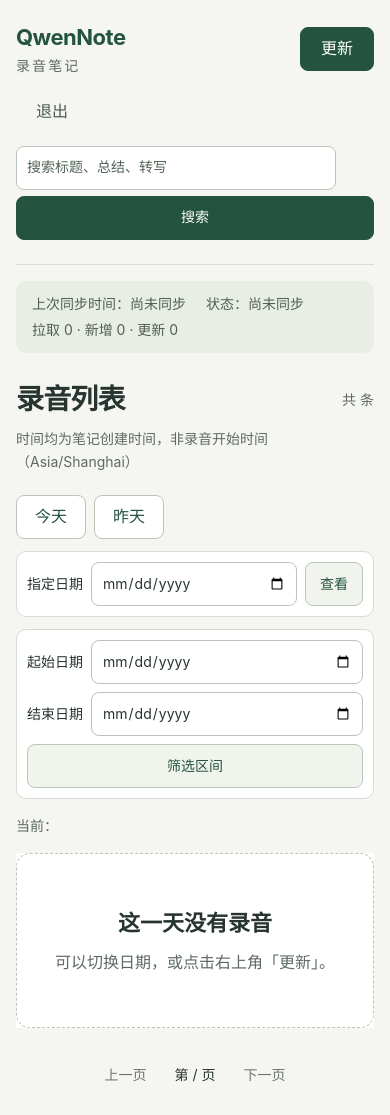
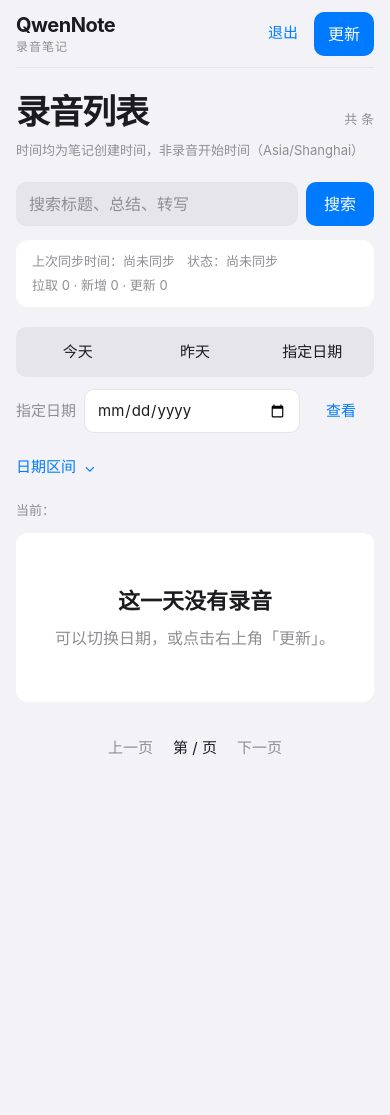
Before and after one commit to xumingkai989-hub/qwennote-admin, a Python web app: template app/templates/home.html in a window 390 px wide. After the commit the page ends 755 px from the top, so only its background shows below. Run offline with Jinja, Linux system fonts and the light colour scheme; the template is opened without the code that fills it, so the values that code supplies are empty.

Commit message:
feat(ui): Apple 风格重做列表并显示完整录音时间

```diff
--- a/app/static/app.css
+++ b/app/static/app.css
@@ -1,129 +1,187 @@
-:root { color-scheme: light; font: 16px/1.6 -apple-system, BlinkMacSystemFont, "Segoe UI", "PingFang SC", sans-serif; color: #27342f; background: #f5f6f2; }
+:root {
+  color-scheme: light dark;
+  font: 16px/1.5 -apple-system, BlinkMacSystemFont, "SF Pro Text", "PingFang SC", "Helvetica Neue", Arial, sans-serif;
+  --background: #F2F2F7;
+  --surface: #FFFFFF;
+  --text: #1C1C1E;
+  --secondary: #8E8E93;
+  --separator: #E5E5EA;
+  --accent: #007AFF;
+  --success: #34C759;
+  --warning: #FF9500;
+  --danger: #FF3B30;
+  --control: #E5E5EA;
+  --hover: #F2F2F7;
+  --success-bg: #E6F8EB;
+  --success-text: #217A38;
+  --info-bg: #E5F1FF;
+  --warning-bg: #FFF2DF;
+  --warning-text: #945500;
+  --neutral-bg: #F2F2F7;
+  --neutral-text: #636366;
+  --mark: #FFF0B3;
+  color: var(--text);
+  background: var(--background);
+}
+@media (prefers-color-scheme: dark) {
+  :root {
+    --background: #000000;
+    --surface: #1C1C1E;
+    --text: #F2F2F7;
+    --secondary: #98989D;
+    --separator: #38383A;
+    --accent: #0A84FF;
+    --success: #30D158;
+    --warning: #FF9F0A;
+    --danger: #FF453A;
+    --control: #2C2C2E;
+    --hover: #2C2C2E;
+    --success-bg: #163620;
+    --success-text: #30D158;
+    --info-bg: #102C49;
+    --warning-bg: #3D2C12;
+    --warning-text: #FF9F0A;
+    --neutral-bg: #2C2C2E;
+    --neutral-text: #AEAEB2;
+    --mark: #665000;
+  }
+}
 * { box-sizing: border-box; }
 body { margin: 0; }
-main { max-width: 1080px; margin: auto; padding: 32px 28px; }
-a { color: #24533f; text-decoration: none; }
+main { max-width: 1120px; margin: auto; padding: 0 16px 40px; }
+a { color: var(--accent); text-decoration: none; }
 a:hover { text-decoration: underline; }
-button, input { font: inherit; min-height: 44px; border-radius: 8px; }
-button { padding: 8px 20px; border: 1px solid #24533f; background: #24533f; color: white; cursor: pointer; }
-button:hover { background: #193f2e; }
-button:disabled { opacity: .6; cursor: wait; }
-input { min-width: 0; max-width: 100%; padding: 8px 10px; border: 1px solid #bac5bc; background: white; color: inherit; }
-input:disabled { background: #ecefe9; color: #526256; opacity: 1; }
-input::placeholder { color: #526256; opacity: 1; }
-:focus-visible { outline: 3px solid #bc7918; outline-offset: 3px; }
-.topbar { display: grid; grid-template-columns: 1fr auto auto; align-items: center; gap: 16px; padding-bottom: 24px; border-bottom: 1px solid #d6ddd2; }
-.brand { font-size: 24px; font-weight: 750; letter-spacing: -.5px; }
-.brand span { display: block; color: #5e6a62; font-size: 14px; font-weight: 400; letter-spacing: .15em; }
-.account { display: flex; align-items: center; gap: 12px; min-width: 0; overflow-wrap: anywhere; }
-.text-button { color: #485c50; background: transparent; border: 0; padding: 8px; }
-.text-button:hover { background: #e4e9e0; }
-.search-form { grid-column: 1 / -1; display: flex; align-items: center; gap: 16px; color: #5e6a62; font-size: 14px; }
-.search-form input[type="search"] { flex: 1; width: 320px; }
-.sync-panel { display: flex; flex-wrap: wrap; gap: 4px 20px; margin: 20px 0 28px; padding: 12px 16px; border-radius: 10px; background: #e9eee5; color: #4f6053; font-size: 14px; }
+button, input, textarea { font: inherit; }
+button, input { min-height: 44px; border-radius: 10px; }
+button { min-width: 44px; padding: 8px 18px; border: 0; background: var(--accent); color: #FFFFFF; cursor: pointer; }
+button:hover { opacity: .85; }
+button:disabled { opacity: .5; cursor: wait; }
+input, textarea { min-width: 0; max-width: 100%; padding: 8px 12px; border: 1px solid var(--separator); background: var(--surface); color: var(--text); }
+input:disabled { color: var(--secondary); opacity: 1; }
+input::placeholder { color: var(--secondary); opacity: 1; }
+:focus-visible { outline: 2px solid var(--accent); outline-offset: 2px; }
+.topbar { position: sticky; top: 0; z-index: 3; display: grid; grid-template-columns: minmax(0, 1fr) auto auto; align-items: center; gap: 16px; min-height: 76px; border-bottom: 1px solid var(--separator); background: var(--background); }
+.brand { width: fit-content; min-height: 44px; display: flex; flex-direction: column; justify-content: center; font-size: 20px; line-height: 1.2; font-weight: 700; letter-spacing: -.5px; color: var(--text); }
+.brand span { margin-top: 3px; color: var(--secondary); font-size: 12px; font-weight: 400; letter-spacing: .08em; }
+.account { display: flex; align-items: center; gap: 12px; min-width: 0; font-size: 15px; }
+.account > span { overflow: hidden; text-overflow: ellipsis; white-space: nowrap; max-width: 180px; color: var(--secondary); }
+.text-button, .secondary { color: var(--accent); background: transparent; }
+.text-button { padding: 8px; }
+.text-button:hover, .secondary:hover { background: var(--hover); opacity: 1; }
+.list-heading { display: flex; justify-content: space-between; align-items: baseline; gap: 12px; padding-top: 26px; }
+h1 { margin: 0; font-size: 34px; line-height: 1.2; font-weight: 700; letter-spacing: -.03em; }
+.list-heading h1, .empty-state h2 { overflow-wrap: anywhere; min-width: 0; }
+.list-heading > span { flex-shrink: 0; }
+.list-heading > span, .time-note, .selected-period { color: var(--secondary); font-size: 13px; }
+.time-note { margin: 8px 0 22px; }
+.search-form { display: flex; gap: 10px; }
+.search-form input[type="search"] { flex: 1; width: 100%; background: var(--control); border-color: transparent; }
+.sync-panel { display: flex; flex-wrap: wrap; gap: 4px 20px; margin: 14px 0 24px; padding: 12px 16px; border-radius: 12px; background: var(--surface); color: var(--secondary); font-size: 13px; }
 .sync-panel p { margin: 0; overflow-wrap: anywhere; }
-#sync-error { flex-basis: 100%; white-space: pre-wrap; color: #963c2d; }
+#sync-error { flex-basis: 100%; white-space: pre-wrap; color: var(--danger); }
 #sync-error:empty { display: none; }
-.list-heading { display: flex; justify-content: space-between; align-items: center; gap: 12px; }
-h1 { margin: 0; font-size: 28px; letter-spacing: -.03em; }
-.list-heading span, .time-note, .selected-period { color: #5e6a62; font-size: 14px; }
-.time-note { margin: 6px 0 22px; }
-.filters { display: flex; flex-wrap: wrap; gap: 12px; align-items: center; }
-.quick-filters { display: flex; gap: 8px; }
-.filter-link { display: inline-flex; align-items: center; min-height: 44px; padding: 8px 18px; border: 1px solid #bac5bc; border-radius: 8px; background: white; }
-.filter-link[aria-current] { background: #24533f; border-color: #24533f; color: white; }
-.date-filter { display: flex; flex-wrap: wrap; align-items: center; gap: 8px; padding: 10px; border: 1px solid #d6ddd2; border-radius: 10px; background: #fff; font-size: 14px; }
-.date-filter[aria-current] { border: 2px solid #24533f; background: #eef5e9; }
-.secondary { background: #f1f4ed; color: #24533f; border-color: #bac5bc; padding: 8px 14px; }
-.secondary:hover { background: #e2ebdb; }
-.selected-period { margin: 16px 0; }
-.recording-list { background: white; }
-.recording-list-header, .recording-row-link { display: grid; grid-template-columns: 64px minmax(0, 1fr) 72px 88px; column-gap: 16px; align-items: center; height: 44px; padding: 0 12px; border-bottom: 1px solid #dce2d7; }
-.recording-list-header { position: sticky; top: 0; z-index: 1; background: #e9eee5; color: #5e6a62; font-size: 14px; }
-.recording-row { min-width: 0; }
-.recording-row-link { color: inherit; }
-.recording-row-link:hover, .recording-row-link:focus-visible { background: #f1f4ed; text-decoration: none; }
-.recording-time { font-variant-numeric: tabular-nums; white-space: nowrap; color: #5e6a62; font-size: 14px; }
-.recording-title { min-width: 0; overflow: hidden; text-overflow: ellipsis; white-space: nowrap; }
-.recording-details { display: contents; }
-.recording-duration { text-align: right; white-space: nowrap; color: #5e6a62; font-size: 14px; }
+.filters { display: flex; flex-wrap: wrap; gap: 12px 16px; align-items: center; }
+.segmented-control { display: flex; flex: 1 1 320px; padding: 3px; border-radius: 10px; background: var(--control); }
+.filter-link { display: inline-flex; min-width: 44px; min-height: 44px; align-items: center; justify-content: center; padding: 8px 16px; border-radius: 8px; }
+.segmented-control .filter-link { flex: 1; padding: 8px; color: var(--text); font-size: 15px; white-space: nowrap; }
+.segmented-control .filter-link:hover { text-decoration: none; background: var(--hover); }
+.segmented-control .filter-link[aria-current] { background: var(--surface); box-shadow: 0 1px 3px #0000001A; font-weight: 600; }
+.date-filter { display: flex; flex-wrap: wrap; align-items: center; gap: 8px; font-size: 15px; }
+.date-filter label { color: var(--secondary); }
+.date-filter input { scroll-margin-top: 90px; }
+.date-filter[aria-current] input { border-color: var(--accent); }
+.range-options { width: 100%; }
+.range-options summary { display: flex; align-items: center; min-height: 44px; width: fit-content; min-width: 44px; color: var(--accent); cursor: pointer; font-size: 15px; }
+.range-options summary::after { content: '⌄'; margin-left: 8px; }
+.range-options[open] summary::after { content: '⌃'; }
+.range-filter { padding: 12px 16px; background: var(--surface); border-radius: 12px; }
+.selected-period { margin: 12px 0; }
+.inset-grouped { background: var(--surface); border-radius: 12px; }
+.recording-list-header, .recording-row-link { display: grid; grid-template-columns: 112px minmax(0, 1fr) 72px 88px; column-gap: 20px; align-items: center; height: 44px; padding: 0 16px; }
+.recording-list-header { border-bottom: 1px solid var(--separator); color: var(--secondary); font-size: 13px; }
+.recording-row { position: relative; min-width: 0; }
+.recording-row:not(:last-child)::after { content: ''; position: absolute; bottom: 0; left: 16px; right: 0; height: 1px; background: var(--separator); pointer-events: none; }
+.recording-row:last-child { border-radius: 0 0 12px 12px; }
+.recording-row-link { color: inherit; border-radius: inherit; }
+.recording-row-link:hover, .recording-row-link:focus-visible { background: var(--hover); text-decoration: none; }
+.recording-row-link:focus-visible { outline-offset: -2px; }
+.recording-time { font-variant-numeric: tabular-nums; white-space: nowrap; color: var(--secondary); font-size: 15px; }
+.recording-title { min-width: 0; overflow: hidden; text-overflow: ellipsis; white-space: nowrap; font-size: 17px; }
+.recording-details { display: contents; font-size: 15px; }
+.recording-duration { text-align: right; white-space: nowrap; color: var(--secondary); font-size: 15px; }
 .recording-meta-separator { display: none; }
-.recording-status { white-space: nowrap; }
+.recording-status { white-space: nowrap; font-size: 15px; }
+.badge { display: inline-block; padding: 2px 8px; border-radius: 999px; font-size: 12px; line-height: 20px; font-weight: 500; }
+.badge-complete { color: var(--success-text); background: var(--success-bg); }
+.badge-transcript-only { color: var(--accent); background: var(--info-bg); }
+.badge-summary-only { color: var(--warning-text); background: var(--warning-bg); }
+.badge-empty { color: var(--neutral-text); background: var(--neutral-bg); }
+.recording-grid { display: grid; grid-template-columns: repeat(2, minmax(0, 1fr)); gap: 16px; }
+.recording-card { min-width: 0; padding: 24px; background: var(--surface); border-radius: 12px; }
+.recording-card h2 { margin: 16px 0 24px; font-size: 20px; line-height: 1.4; overflow-wrap: anywhere; }
+.recording-card h2 a { color: var(--text); }
+.card-meta { display: flex; flex-wrap: wrap; justify-content: space-between; gap: 6px 16px; color: var(--secondary); font-size: 15px; }
+.empty-state { grid-column: 1 / -1; padding: 52px 20px; text-align: center; background: var(--surface); border-radius: 12px; }
+.empty-state h2 { font-size: 22px; margin: 0 0 8px; }
+.empty-state p { color: var(--secondary); margin: 0; }
+.pagination { display: flex; justify-content: center; align-items: center; gap: 24px; margin-top: 24px; font-size: 15px; }
+.pagination a, .pagination > span { display: inline-flex; align-items: center; justify-content: center; min-width: 44px; min-height: 44px; }
+[aria-disabled="true"] { color: var(--secondary); }
+.detail-header { display: grid; grid-template-columns: minmax(0, 1fr) auto; gap: 16px; align-items: center; padding-top: 24px; }
+#back-to-list { display: inline-flex; align-items: center; min-height: 44px; }
+.detail-header h1, .detail-header .card-meta { grid-column: 1 / -1; }
+.detail-header h1 { overflow-wrap: anywhere; }
+.detail-actions { display: flex; flex-wrap: wrap; gap: 10px; }
+.detail-section { margin: 24px 0; padding: 24px; background: var(--surface); border-radius: 12px; overflow-wrap: anywhere; }
+.detail-section h2 { margin-top: 0; }
+.markdown-body pre { overflow-x: auto; padding: 16px; background: var(--background); border-radius: 8px; }
+.markdown-body code, .timestamp { font-family: ui-monospace, SFMono-Regular, Consolas, monospace; }
+.markdown-body blockquote { margin-left: 0; padding-left: 18px; border-left: 3px solid var(--separator); color: var(--secondary); }
+.markdown-body img { max-width: 100%; }
+.transcript-segment + .transcript-segment { border-top: 1px solid var(--separator); padding-top: 20px; margin-top: 24px; }
+.transcript-meta { display: flex; flex-wrap: wrap; gap: 8px 16px; align-items: baseline; }
+.timestamp { font-size: 14px; color: var(--secondary); }
+.transcript-paragraph { white-space: pre-wrap; }
+#copy-status:empty { display: none; }
+#markdown-source { display: block; width: 100%; min-height: 240px; padding: 12px; font: 14px/1.6 ui-monospace, monospace; }
+.search-hits { margin-top: 18px; }
+.search-hit + .search-hit { margin-top: 14px; }
+.hit-label { color: var(--secondary); font-size: 14px; font-weight: 600; }
+.search-snippet { margin: 4px 0 0; font-size: 14px; white-space: pre-wrap; overflow-wrap: anywhere; }
+mark { background: var(--mark); color: var(--text); border-radius: 2px; }
+.admin-section { margin-top: 28px; padding: 20px; border-radius: 12px; background: var(--surface); }
+.admin-section h2 { margin-top: 0; }
+.admin-table-wrap { overflow-x: auto; }
+.admin-table { border-collapse: collapse; width: 100%; text-align: left; font-size: 14px; }
+.admin-table caption { text-align: left; padding: 12px 0; }
+.admin-table th, .admin-table td { padding: 12px; border-bottom: 1px solid var(--separator); overflow-wrap: anywhere; }
+.admin-table td { min-width: 100px; }
+.admin-table time { display: block; min-width: 180px; }
 @media (max-width: 719.98px) {
   .recording-list-header { display: none; }
-  .recording-row-link { height: auto; min-height: 68px; grid-template-columns: 64px minmax(0, 1fr); gap: 2px 8px; align-items: baseline; padding: 10px 8px; }
-  .recording-title { white-space: normal; overflow-wrap: anywhere; }
-  .recording-details { grid-column: 2; display: flex; align-items: center; gap: 8px; }
-  .recording-meta-separator { display: inline; color: #5e6a62; }
+  .recording-row-link { height: auto; min-height: 88px; grid-template-columns: minmax(0, 1fr) auto; gap: 6px 12px; padding: 12px 16px; }
+  .recording-title { grid-column: 1 / -1; grid-row: 1; display: -webkit-box; -webkit-line-clamp: 2; -webkit-box-orient: vertical; white-space: normal; overflow-wrap: anywhere; }
+  .recording-time { grid-column: 1; grid-row: 2; }
+  .recording-details { grid-column: 2; grid-row: 2; display: flex; align-items: center; gap: 8px; }
+  .recording-meta-separator { display: inline; color: var(--secondary); }
 }
-.recording-grid { display: grid; grid-template-columns: repeat(2, minmax(0, 1fr)); gap: 16px; }
-.recording-card { min-width: 0; padding: 24px; background: white; border: 1px solid #dce2d7; border-radius: 14px; }
-.recording-card h2 { margin: 16px 0 24px; font-size: 22px; line-height: 1.45; overflow-wrap: anywhere; }
-.recording-card h2 a { color: #27342f; }
-.badge { display: inline-block; padding: 3px 10px; border-radius: 6px; font-size: 14px; font-weight: 600; }
-.badge-complete { color: #23613d; background: #e2f1e5; }
-.badge-transcript-only { color: #24559b; background: #e8effc; }
-.badge-summary-only { color: #795400; background: #fff0bc; }
-.badge-empty { color: #56616b; background: #edf0f2; }
-.card-meta { display: flex; flex-wrap: wrap; justify-content: space-between; gap: 6px 16px; color: #5e6a62; font-size: 14px; }
-.empty-state { grid-column: 1 / -1; padding: 52px 20px; text-align: center; border: 1px dashed #bac5bc; border-radius: 14px; }
-.empty-state h2 { font-size: 22px; margin: 0 0 8px; }
-.empty-state p { color: #5e6a62; margin: 0; }
-.pagination { display: flex; justify-content: center; align-items: center; gap: 24px; margin-top: 28px; font-size: 14px; }
-.pagination a, .pagination > span { padding: 8px 4px; }
-[aria-disabled="true"] { color: #6d756f; }
 @media (max-width: 640px) {
-  main { padding: 20px 16px; }
-  .topbar { gap: 12px; grid-template-columns: minmax(0, 1fr) auto; }
-  .brand { font-size: 22px; }
-  .account { grid-row: 2; grid-column: 1 / -1; }
-  #sync-button { grid-column: 2; grid-row: 1; }
-  .search-form { flex-direction: column; align-items: stretch; gap: 6px; }
-  .search-form input { width: 100%; }
-  .sync-panel { margin: 16px 0 24px; }
+  .topbar { gap: 8px; min-height: 68px; }
+  .account { gap: 4px; }
+  .account > span { max-width: 72px; }
+  #sync-button { padding: 8px 14px; }
+  .list-heading { padding-top: 24px; }
+  .search-form { gap: 8px; }
+  .sync-panel { margin-bottom: 20px; gap: 4px 12px; }
+  .segmented-control { flex-basis: 100%; }
   .date-filter { width: 100%; display: grid; grid-template-columns: auto minmax(0, 1fr) auto; }
   .range-filter { grid-template-columns: auto minmax(0, 1fr); }
   .range-filter button { grid-column: 1 / -1; }
   .recording-grid { grid-template-columns: minmax(0, 1fr); }
   .recording-card { padding: 20px; }
-  .recording-card h2 { font-size: 20px; }
+  .recording-card h2 { display: -webkit-box; -webkit-line-clamp: 2; -webkit-box-orient: vertical; overflow: hidden; }
   .pagination { gap: 20px; }
-}
-
-.detail-header { display: grid; grid-template-columns: 1fr auto; gap: 16px; align-items: center; }
-.detail-header h1, .detail-header .card-meta { grid-column: 1 / -1; }
-.detail-header h1 { overflow-wrap: anywhere; }
-.detail-actions { display: flex; flex-wrap: wrap; gap: 10px; }
-.detail-section { margin: 24px 0; padding: 24px; background: white; border: 1px solid #dce2d7; border-radius: 14px; overflow-wrap: anywhere; }
-.detail-section h2 { margin-top: 0; }
-.markdown-body pre { overflow-x: auto; padding: 16px; background: #f1f4ed; border-radius: 8px; }
-.markdown-body code, .timestamp { font-family: ui-monospace, SFMono-Regular, Consolas, monospace; }
-.markdown-body blockquote { margin-left: 0; padding-left: 18px; border-left: 3px solid #bac5bc; color: #526256; }
-.markdown-body img { max-width: 100%; }
-.transcript-segment + .transcript-segment { border-top: 1px solid #e4e9e0; padding-top: 20px; margin-top: 24px; }
-.transcript-meta { display: flex; flex-wrap: wrap; gap: 8px 16px; align-items: baseline; }
-.timestamp { font-size: 14px; color: #5e6a62; }
-.transcript-paragraph { white-space: pre-wrap; }
-#copy-status:empty { display: none; }
-#markdown-source { display: block; width: 100%; min-height: 240px; padding: 12px; font: 14px/1.6 ui-monospace, monospace; }
-@media (max-width: 600px) {
-  .detail-header { grid-template-columns: 1fr; }
+  .detail-header { grid-template-columns: minmax(0, 1fr); }
   .detail-actions { grid-row: 2; }
   .detail-section { padding: 18px; }
 }
-
-.list-heading h1, .empty-state h2 { overflow-wrap: anywhere; min-width: 0; }
-.search-hits { margin-top: 18px; }
-.search-hit + .search-hit { margin-top: 14px; }
-.hit-label { color: #526256; font-size: 14px; font-weight: 600; }
-.search-snippet { margin: 4px 0 0; font-size: 14px; white-space: pre-wrap; overflow-wrap: anywhere; }
-mark { background: #ffe99a; color: #27342f; border-radius: 2px; }
-
-.admin-section { margin-top: 28px; padding: 20px; border: 1px solid #dce2d7; border-radius: 14px; background: white; }
-.admin-section h2 { margin-top: 0; }
-.admin-table-wrap { overflow-x: auto; }
-.admin-table { border-collapse: collapse; width: 100%; text-align: left; font-size: 14px; }
-.admin-table caption { text-align: left; padding: 12px 0; }
-.admin-table th, .admin-table td { padding: 12px; border-bottom: 1px solid #dce2d7; overflow-wrap: anywhere; }
-.admin-table td { min-width: 100px; }
-.admin-table time { display: block; min-width: 180px; }
--- a/app/templates/home.html
+++ b/app/templates/home.html
@@ -6,25 +6,26 @@
     <a class="brand" href="/">QwenNote<span>录音笔记</span></a>
     <div class="account"><span>{{ user.name }}</span><form action="/auth/logout" method="post"><button class="text-button" type="submit">退出</button></form></div>
     <button id="sync-button" type="button">{{ '重试' if sync_run and sync_run.status == 'failed' else '更新' }}</button>
-    <form class="search-form" action="/search" method="get" role="search">
+  </header>
+  <div class="list-heading">{% if search_query %}<h1>搜索「{{ search_query }}」，共 {{ recordings.total }} 条</h1>{% else %}<h1>录音列表</h1><span>共 {{ recordings.total }} 条</span>{% endif %}</div>
+  <p class="time-note">时间均为笔记创建时间，非录音开始时间（Asia/Shanghai）</p>
+  <form class="search-form" action="/search" method="get" role="search">
       <input type="search" name="q" aria-label="搜索录音" placeholder="搜索标题、总结、转写" value="{{ search_query | default('') }}">
       {% if search_query %}{% for name, value in filters.params.items() %}<input type="hidden" name="{{ name }}" value="{{ value }}">{% endfor %}{% endif %}
       <button type="submit">搜索</button>
-    </form>
-  </header>
+  </form>
   <section class="sync-panel" aria-label="同步状态" aria-live="polite" aria-atomic="true">
     <p id="sync-time">上次同步时间：{{ (sync_run.finished_at or sync_run.started_at) if sync_run else '尚未同步' }}</p>
     <p id="sync-status">状态：{{ sync_run.status if sync_run else '尚未同步' }}</p>
     <p id="sync-counts">{{ ('拉取 %s · 新增 %s · 更新 %s' % (sync_run.fetched, sync_run.inserted, sync_run.updated)) if sync_run else '拉取 0 · 新增 0 · 更新 0' }}</p>
     <p id="sync-error">{{ sync_run.error if sync_run and sync_run.error else '' }}</p>
   </section>
-  <div class="list-heading">{% if search_query %}<h1>搜索「{{ search_query }}」，共 {{ recordings.total }} 条</h1>{% else %}<h1>录音列表</h1><span>共 {{ recordings.total }} 条</span>{% endif %}</div>
-  <p class="time-note">时间均为笔记创建时间，非录音开始时间（Asia/Shanghai）</p>
   <section class="filters" aria-label="日期筛选">
-    <nav class="quick-filters" aria-label="快捷日期">
+    <nav class="quick-filters segmented-control" aria-label="快捷日期">
       {% if search_query %}<a class="filter-link" href="{{ filter_prefix }}page=1" {% if filters.mode == 'all' %}aria-current="date"{% endif %}>全部日期</a>{% endif %}
       <a class="filter-link" href="{{ filter_prefix }}{% if search_query %}date={{ today }}&amp;{% endif %}page=1" {% if filters.mode == 'today' %}aria-current="date"{% endif %}>今天</a>
       <a class="filter-link" href="{{ filter_prefix }}yesterday=1&amp;page=1" {% if filters.mode == 'yesterday' %}aria-current="date"{% endif %}>昨天</a>
+      <a class="filter-link" href="#date" {% if filters.mode == 'date' %}aria-current="date"{% endif %}>指定日期</a>
     </nav>
     <form action="{{ list_path }}" method="get" class="date-filter" {% if filters.mode == 'date' %}aria-current="true"{% endif %}>
       {% if search_query %}<input type="hidden" name="q" value="{{ search_query }}">{% endif %}
@@ -33,6 +34,8 @@
       <input type="hidden" name="page" value="1">
       <button class="secondary" type="submit">查看</button>
     </form>
+    <details class="range-options" {% if filters.mode == 'range' %}open{% endif %}>
+    <summary>日期区间</summary>
     <form action="{{ list_path }}" method="get" class="date-filter range-filter" {% if filters.mode == 'range' %}aria-current="true"{% endif %}>
       {% if search_query %}<input type="hidden" name="q" value="{{ search_query }}">{% endif %}
       <label for="from">起始日期</label>
@@ -42,9 +45,10 @@
       <input type="hidden" name="page" value="1">
       <button class="secondary" type="submit">筛选区间</button>
     </form>
+    </details>
   </section>
   <p class="selected-period">当前：{% if filters.mode == 'all' %}全部日期{% else %}{{ filters.start }}{% if filters.mode == 'range' %} 至 {{ filters.end }}{% endif %}{% endif %}</p>
-  <section class="{{ 'recording-grid' if search_query else 'recording-list' }}" aria-label="录音列表">
+  <section class="{{ 'recording-grid' if search_query else 'recording-list inset-grouped' }}" aria-label="录音列表">
     {% if not search_query and recordings.items %}
     <div class="recording-list-header" aria-hidden="true"><span>时间</span><span>标题</span><span class="recording-duration">时长</span><span>状态</span></div>
     {% endif %}
@@ -66,7 +70,7 @@
     {% else %}
     <article class="recording-row" data-recording-id="{{ recording.recording_id }}">
       <a class="recording-row-link" href="/recordings/{{ recording.recording_id | urlencode }}{{ detail_query }}">
-        <time class="recording-time" datetime="{{ recording.created_at.isoformat() }}">{{ recording.created_at.strftime('%H:%M') }}</time>
+        <time class="recording-time" datetime="{{ recording.created_at.isoformat() }}">{{ recording.created_at.strftime('%m-%d %H:%M') }}</time>
         <span class="recording-title" title="{{ recording.title or '未命名录音' }}">{{ recording.title or '未命名录音' }}</span>
         <span class="recording-details">
           <span class="recording-duration" aria-label="录音时长">{{ (recording.duration_min ~ ' 分') if recording.duration_min is not none else '—' }}</span>
```
Also changed, not shown: tests/test_list_page.py (+39 -1 lines), README.md.
